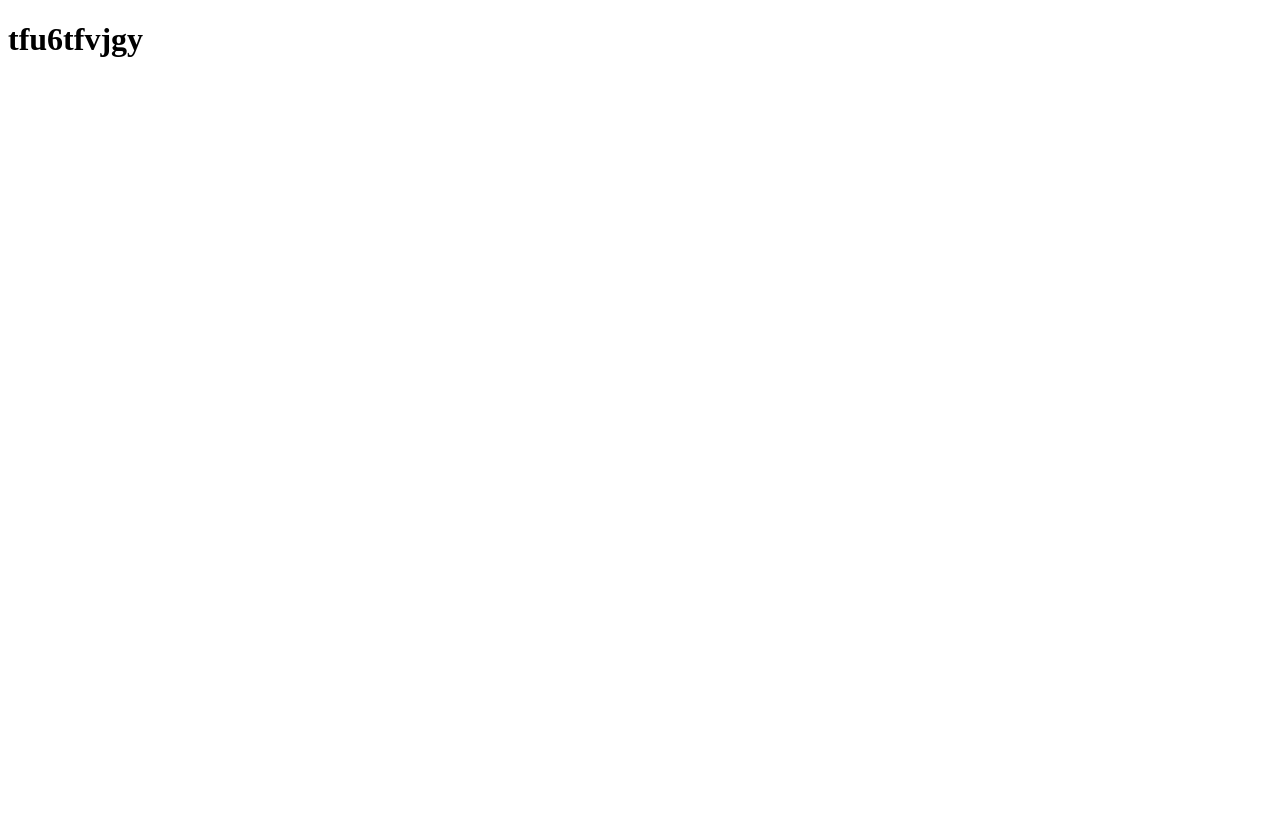
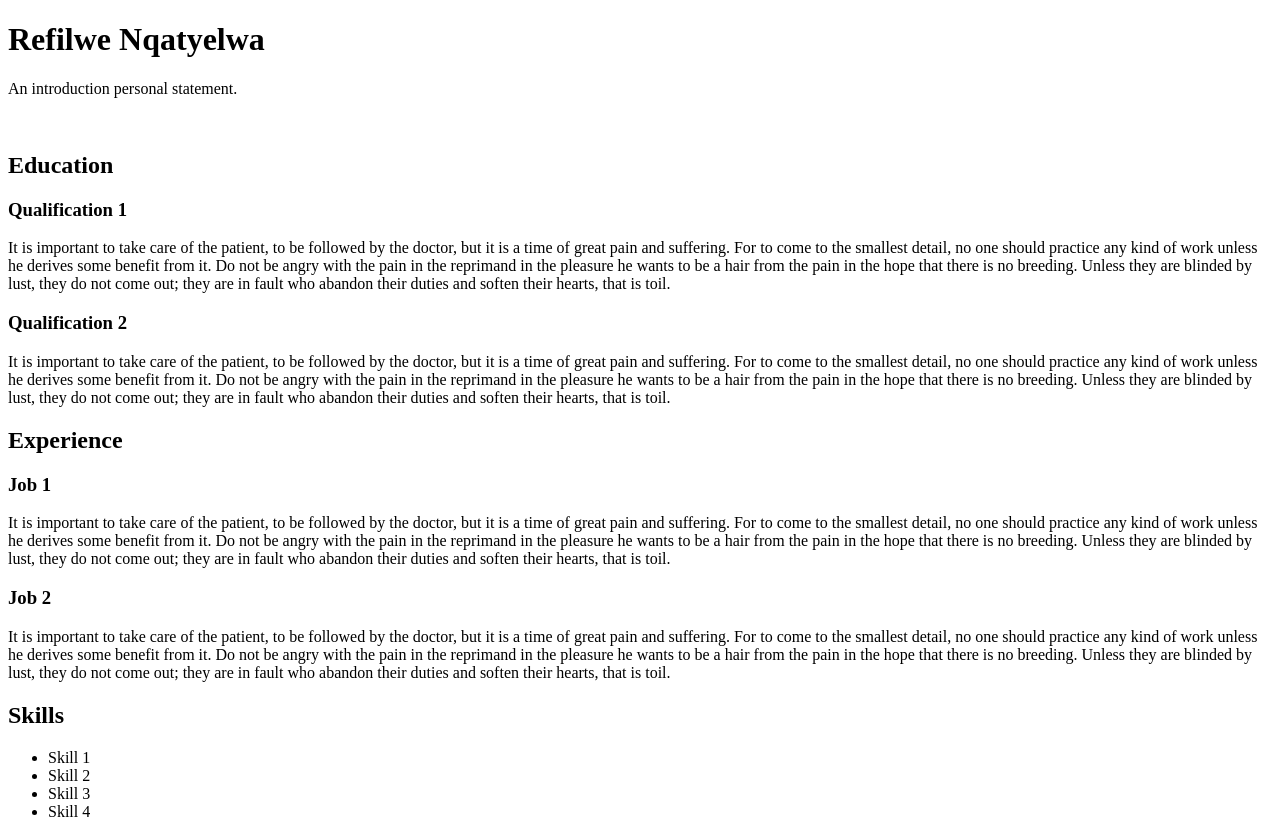
Before and after one commit to refilwe204/bcl2302_naeem_Refilwe-Nqatyelwa_ITW3, a plain HTML site: page index.html in a window 1280 px wide. Before the commit the page ends 800 px from the top, so only its background shows below. Drawn offline with Linux system fonts and the light colour scheme.

Commit message:
Update index.html

```diff
--- a/index.html
+++ b/index.html
@@ -1,12 +1,37 @@
 <!DOCTYPE html>
-<html lang="en">
-<head>
-    <meta charset="UTF-8">
-    <meta http-equiv="X-UA-Compatible" content="IE=edge">
-    <meta name="viewport" content="width=device-width, initial-scale=1.0">
-    <title>Document</title>
+<html>
+  <head>
+    <title>Refilwe Nqatyelwa</title>
 </head>
 <body>
-    <h1>tfu6tfvjgy</h1>
+  <h1>Refilwe Nqatyelwa</h1>
+  <p>An introduction personal statement. </p>
+  <br>
+
+</p>
+
+<h2 id="education">Education</h2>
+<h3> Qualification 1</h3>
+   <p>It is important to take care of the patient, to be followed by the doctor, but it is a time of great pain and suffering. For to come to the smallest detail, no one should practice any kind of work unless he derives some benefit from it. Do not be angry with the pain in the reprimand in the pleasure he wants to be a hair from the pain in the hope that there is no breeding. Unless they are blinded by lust, they do not come out; they are in fault who abandon their duties and soften their hearts, that is toil.</p>
+
+ <h3> Qualification 2</h3>
+ <p>It is important to take care of the patient, to be followed by the doctor, but it is a time of great pain and suffering. For to come to the smallest detail, no one should practice any kind of work unless he derives some benefit from it. Do not be angry with the pain in the reprimand in the pleasure he wants to be a hair from the pain in the hope that there is no breeding. Unless they are blinded by lust, they do not come out; they are in fault who abandon their duties and soften their hearts, that is toil.
+
+    <h2>Experience</h2>
+<h3>Job 1</h3>
+<P>It is important to take care of the patient, to be followed by the doctor, but it is a time of great pain and suffering. For to come to the smallest detail, no one should practice any kind of work unless he derives some benefit from it. Do not be angry with the pain in the reprimand in the pleasure he wants to be a hair from the pain in the hope that there is no breeding. Unless they are blinded by lust, they do not come out; they are in fault who abandon their duties and soften their hearts, that is toil.
+    <h3>Job 2</h3>
+    <p>It is important to take care of the patient, to be followed by the doctor, but it is a time of great pain and suffering. For to come to the smallest detail, no one should practice any kind of work unless he derives some benefit from it. Do not be angry with the pain in the reprimand in the pleasure he wants to be a hair from the pain in the hope that there is no breeding. Unless they are blinded by lust, they do not come out; they are in fault who abandon their duties and soften their hearts, that is toil.
+    <h2 id="skills">Skills</h2>
+    <p>
+        <ul>
+            <li>Skill 1</li>
+            <li>Skill 2</li>
+            <li>Skill 3</l1>
+            <li>Skill 4</li>
+         </ul>
+         </p>
+
+
 </body>
 </html>
```
